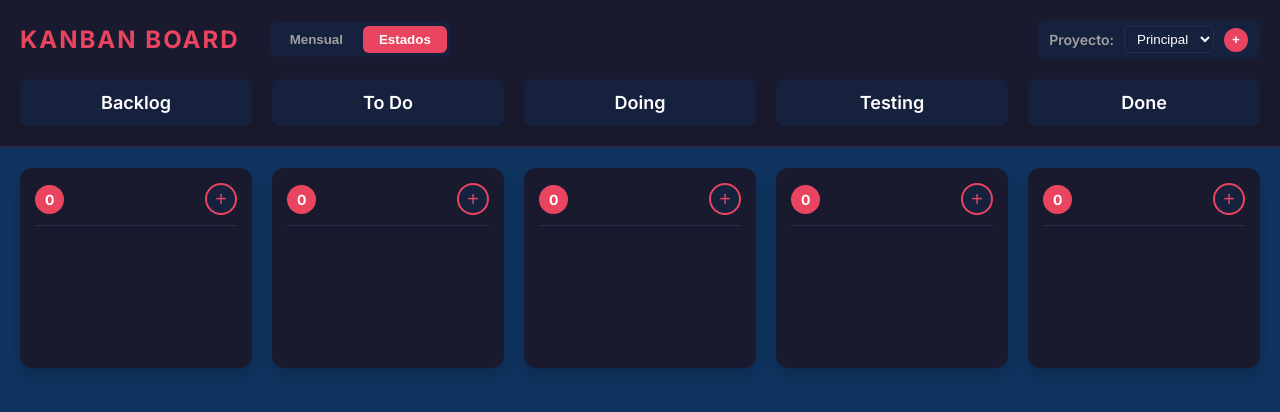
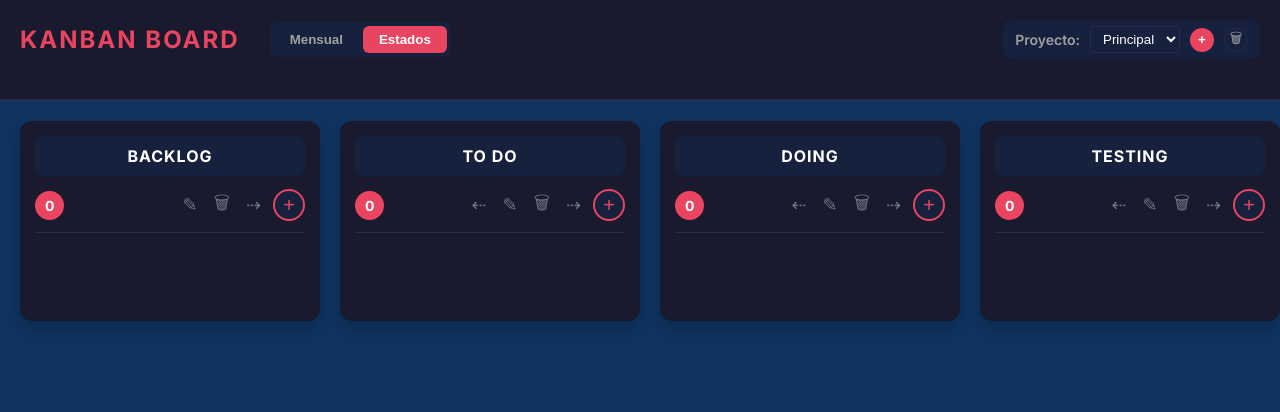
Before and after one commit to mmhgarcia/kanban, a React (Vite) app: page / in a window 1280 px wide. Both pictures are taken after a click on the button "Estados". Shown: the top 412 px of the page. Built offline with nearby package versions, Linux system fonts and the light colour scheme.

Commit message:
Complete Hybrid Kanban: Multi-project support, dynamic columns with reordering, confirmed deletions, and context-aware UI for Finance/Project modes

```diff
--- a/src/components/Board/Board.module.css
+++ b/src/components/Board/Board.module.css
@@ -7,8 +7,7 @@
 }
 
 .columnsContainer {
-  display: grid;
-  grid-template-columns: repeat(4, 1fr);
+  display: flex; /* Changed from grid to flex for better dynamic behavior */
   gap: 20px;
   padding: 20px;
   flex: 1;
@@ -16,6 +15,30 @@
   align-items: flex-start;
 }
 
+.columnsContainer > * {
+  min-width: 300px;
+  flex: 1;
+}
+
 .statusMode {
-  grid-template-columns: repeat(5, 1fr);
+  /* Dynamic behavior handled by flex */
 }
+
+.addColumnBtn {
+  background-color: rgba(233, 69, 96, 0.1);
+  color: #e94560;
+  border: 2px dashed #e94560;
+  border-radius: 12px;
+  padding: 20px;
+  font-size: 16px;
+  font-weight: 600;
+  cursor: pointer;
+  transition: all 0.2s;
+  height: fit-content;
+  min-width: 200px;
+}
+
+.addColumnBtn:hover {
+  background-color: rgba(233, 69, 96, 0.2);
+  transform: translateY(-2px);
+}
--- a/src/components/Board/Board.tsx
+++ b/src/components/Board/Board.tsx
@@ -25,7 +25,13 @@ export const Board: React.FC = () => {
     rolloverCards,
     setMode,
     addProject,
-    switchProject
+    switchProject,
+    renameProject,
+    removeProject,
+    addColumn,
+    removeColumn,
+    renameColumn,
+    reorderColumn
   } = useBoard();
 
   const [viewDate, setViewDate] = useState(() => {
@@ -123,6 +129,7 @@ export const Board: React.FC = () => {
         activeProjectId={activeProjectId}
         onProjectChange={switchProject}
         onAddProject={addProject}
+        onRemoveProject={removeProject}
       />
 
       <main className={`${styles.columnsContainer} ${mode === 'status' ? styles.statusMode : ''}`}>
@@ -133,7 +140,11 @@ export const Board: React.FC = () => {
             mode={mode}
             onAddCard={() => handleOpenEditor(col.id)}
             onEditCard={(card) => handleOpenEditor(col.id, card)}
-            onDeleteCard={(cardId) => removeCard(col.id, cardId)}
+            onDeleteCard={(cardId) => {
+              if (confirm('¿Estás seguro de que deseas eliminar esta tarjeta?')) {
+                removeCard(col.id, cardId);
+              }
+            }}
             onToggleCardStatus={(cardId) => toggleCardStatus(col.id, cardId)}
             onDuplicateCard={(cardId) => duplicateCard(col.id, cardId)}
             onMoveLeft={(cardId) => {
@@ -160,11 +171,29 @@ export const Board: React.FC = () => {
             onDragStart={(cardId) => handleDragStart(cardId, col.id)}
             onDrop={(destIndex) => handleDrop(col.id, destIndex)}
             onRollover={() => {
-              const nextColDate = new Date(col.year, col.month + 1, 1);
-              rolloverCards(col.id, getColumnId(nextColDate));
+              if (col.year !== undefined && col.month !== undefined) {
+                const nextColDate = new Date(col.year, col.month + 1, 1);
+                rolloverCards(col.id, getColumnId(nextColDate));
+              }
             }}
+            onRename={mode === 'status' ? (newName) => renameColumn(col.id, newName) : undefined}
+            onDelete={mode === 'status' ? () => removeColumn(col.id) : undefined}
+            onMoveLeftCol={mode === 'status' && index > 0 ? () => reorderColumn(index, index - 1) : undefined}
+            onMoveRightCol={mode === 'status' && index < visibleColumns.length - 1 ? () => reorderColumn(index, index + 1) : undefined}
           />
         ))}
+
+        {mode === 'status' && (
+          <button
+            className={styles.addColumnBtn}
+            onClick={() => {
+              const name = prompt('Nombre de la nueva columna:');
+              if (name && name.trim()) addColumn(name.trim());
+            }}
+          >
+            + Añadir Columna
+          </button>
+        )}
       </main>
 
       {editorState.isOpen && (
--- a/src/components/Column/Column.module.css
+++ b/src/components/Column/Column.module.css
@@ -7,6 +7,19 @@
   min-height: 200px;
   box-shadow: 0 8px 16px rgba(0, 0, 0, 0.2);
   transition: background-color 0.2s ease, box-shadow 0.2s ease;
+}
+
+.columnTitle {
+  font-size: 16px;
+  font-weight: 700;
+  text-align: center;
+  padding: 8px;
+  margin-bottom: 12px;
+  background-color: #16213e;
+  border-radius: 8px;
+  color: #fff;
+  text-transform: uppercase;
+  letter-spacing: 1px;
 }
 
 .dragOver {
@@ -36,6 +49,32 @@
   display: flex;
   align-items: center;
   gap: 8px;
+}
+
+.headerActions {
+  display: flex;
+  align-items: center;
+  gap: 8px; /* Slightly more gap */
+}
+
+.headerBtn {
+  background: none;
+  border: none;
+  color: #6c757d; /* Softer color */
+  cursor: pointer;
+  font-size: 18px; /* Slightly larger icons */
+  padding: 2px 4px;
+  border-radius: 4px;
+  transition: all 0.2s;
+  display: flex;
+  align-items: center;
+  justify-content: center;
+}
+
+.headerBtn:hover {
+  color: #fff;
+  background-color: rgba(233, 69, 96, 0.2);
+  transform: translateY(-1px);
 }
 
 .montoTotal {
--- a/src/components/Column/Column.tsx
+++ b/src/components/Column/Column.tsx
@@ -4,6 +4,7 @@ import type { Column as ColumnModel } from '../../models/Column';
 import type { Card as CardModel } from '../../models/Card';
 import type { BoardMode } from '../../models/Board';
 import { Card } from '../Card/Card';
+import { formatColumnTitle } from '../../utils/dates';
 
 interface ColumnProps {
   column: ColumnModel;
@@ -19,6 +20,10 @@ interface ColumnProps {
   onDragStart: (cardId: string) => void;
   onDrop: (destIndex: number) => void;
   onRollover: () => void;
+  onRename?: (newName: string) => void;
+  onDelete?: () => void;
+  onMoveLeftCol?: () => void;
+  onMoveRightCol?: () => void;
 }
 
 export const Column: React.FC<ColumnProps> = ({
@@ -35,6 +40,10 @@ export const Column: React.FC<ColumnProps> = ({
   onDragStart,
   onDrop,
   onRollover,
+  onRename,
+  onDelete,
+  onMoveLeftCol,
+  onMoveRightCol,
 }) => {
   const [isDragOver, setIsDragOver] = useState(false);
 
@@ -67,6 +76,25 @@ export const Column: React.FC<ColumnProps> = ({
     onDrop(index !== undefined ? index : column.cards.length);
   };
 
+  const handleRename = () => {
+    if (!onRename) return;
+    const newName = prompt('Nuevo nombre para la columna:', column.title);
+    if (newName && newName.trim()) {
+      onRename(newName.trim());
+    }
+  };
+
+  const handleDelete = () => {
+    if (!onDelete) return;
+    const message = column.cards.length > 0
+      ? 'Esta columna tiene tarjetas. ¿Estás seguro de que quieres eliminarla con todo su contenido?'
+      : '¿Estás seguro de que quieres eliminar esta columna?';
+
+    if (confirm(message)) {
+      onDelete();
+    }
+  };
+
   return (
     <div
       className={`${styles.column} ${isDragOver ? styles.dragOver : ''}`}
@@ -74,12 +102,18 @@ export const Column: React.FC<ColumnProps> = ({
       onDragLeave={handleDragLeave}
       onDrop={(e) => handleDropEvent(e)}
     >
+      <div className={styles.columnTitle}>
+        {mode === 'monthly'
+          ? formatColumnTitle(column.month!, column.year!)
+          : column.title}
+      </div>
+
       <div className={styles.columnHeader}>
         <div className={styles.headerLeft}>
           <span className={styles.cardCount}>
             {column.cards.filter(c => c.status !== 'closed').length}
           </span>
-          {(() => {
+          {mode === 'monthly' && (() => {
             const total = column.cards
               .filter(c => c.status !== 'closed')
               .reduce((sum, c) => sum + (c.monto ?? 0), 0);
@@ -90,9 +124,16 @@ export const Column: React.FC<ColumnProps> = ({
             ) : null;
           })()}
         </div>
-        <button className={styles.addButton} onClick={onAddCard} title="Agregar nueva tarjeta">
-          +
-        </button>
+
+        <div className={styles.headerActions}>
+          {onMoveLeftCol && <button onClick={onMoveLeftCol} className={styles.headerBtn} title="Mover columna a la izquierda">⇠</button>}
+          {onRename && <button onClick={handleRename} className={styles.headerBtn} title="Renombrar columna">✎</button>}
+          {onDelete && <button onClick={handleDelete} className={styles.headerBtn} title="Eliminar columna">🗑</button>}
+          {onMoveRightCol && <button onClick={onMoveRightCol} className={styles.headerBtn} title="Mover columna a la derecha">⇢</button>}
+          <button className={styles.addButton} onClick={onAddCard} title="Agregar nueva tarjeta">
+            +
+          </button>
+        </div>
       </div>
 
       {isPast && hasOpenCards && (
--- a/src/components/Header/Header.module.css
+++ b/src/components/Header/Header.module.css
@@ -73,6 +73,27 @@
   background-color: #ff5d78;
 }
 
+.removeProjectBtn {
+  background-color: transparent;
+  color: #a0a0a0;
+  border: 1px solid #2a2a4a;
+  border-radius: 50%;
+  width: 24px;
+  height: 24px;
+  display: flex;
+  align-items: center;
+  justify-content: center;
+  cursor: pointer;
+  font-size: 14px;
+  transition: all 0.2s;
+}
+
+.removeProjectBtn:hover {
+  color: #e94560;
+  border-color: #e94560;
+  background-color: rgba(233, 69, 96, 0.1);
+}
+
 .modeSwitcher {
   display: flex;
   background-color: #16213e;
@@ -131,13 +152,17 @@
 }
 
 .monthsContainer {
-  display: grid;
-  grid-template-columns: repeat(4, 1fr);
+  display: flex;
   gap: 20px;
 }
 
+.monthsContainer > * {
+  min-width: 300px;
+  flex: 1;
+}
+
 .monthsContainer.statusMode {
-  grid-template-columns: repeat(5, 1fr);
+  /* Dynamic behavior handled by flex */
 }
 
 .monthLabel {
--- a/src/components/Header/Header.tsx
+++ b/src/components/Header/Header.tsx
@@ -14,6 +14,7 @@ interface HeaderProps {
   activeProjectId: string;
   onProjectChange: (id: string) => void;
   onAddProject: (name: string) => void;
+  onRemoveProject: (id: string) => void;
 }
 
 export const Header: React.FC<HeaderProps> = ({
@@ -25,12 +26,27 @@ export const Header: React.FC<HeaderProps> = ({
   projects,
   activeProjectId,
   onProjectChange,
-  onAddProject
+  onAddProject,
+  onRemoveProject
 }) => {
   const handleAddProject = () => {
     const name = prompt('Nombre del nuevo proyecto:');
     if (name && name.trim()) {
       onAddProject(name.trim());
+    }
+  };
+
+  const handleRemoveProject = () => {
+    const project = projects.find(p => p.id === activeProjectId);
+    if (!project) return;
+
+    if (projects.length <= 1) {
+      alert('No puedes eliminar el único proyecto existente.');
+      return;
+    }
+
+    if (confirm(`¿Estás seguro de que deseas eliminar el proyecto "${project.name}" y todas sus columnas?`)) {
+      onRemoveProject(activeProjectId);
     }
   };
 
@@ -70,6 +86,7 @@ export const Header: React.FC<HeaderProps> = ({
                 ))}
               </select>
               <button onClick={handleAddProject} className={styles.addProjectBtn} title="Nuevo Proyecto">+</button>
+              <button onClick={handleRemoveProject} className={styles.removeProjectBtn} title="Eliminar Proyecto">🗑</button>
             </div>
           )}
         </div>
@@ -82,15 +99,6 @@ export const Header: React.FC<HeaderProps> = ({
           </div>
         )}
       </div>
-      <div className={`${styles.monthsContainer} ${mode === 'status' ? styles.statusMode : ''}`}>
-        {columns.map((col) => (
-          <div key={col.id} className={styles.monthLabel}>
-            {mode === 'monthly'
-              ? formatColumnTitle(col.month!, col.year!)
-              : col.title}
-          </div>
-        ))}
-      </div>
     </header>
   );
 };
--- a/src/hooks/useBoard.ts
+++ b/src/hooks/useBoard.ts
@@ -325,6 +325,37 @@ export function useBoard() {
     });
   }, []);
 
+  const addColumn = useCallback((title: string) => {
+    if (board.mode !== 'status') return;
+    const newColumn: Column = {
+      id: generateId(),
+      title,
+      cards: []
+    };
+    updateColumnsInState([...columns, newColumn]);
+  }, [board.mode, columns, updateColumnsInState]);
+
+  const removeColumn = useCallback((columnId: string) => {
+    if (board.mode !== 'status') return;
+    const newColumns = columns.filter(col => col.id !== columnId);
+    updateColumnsInState(newColumns);
+  }, [board.mode, columns, updateColumnsInState]);
+
+  const renameColumn = useCallback((columnId: string, newTitle: string) => {
+    const newColumns = columns.map(col =>
+      col.id === columnId ? { ...col, title: newTitle } : col
+    );
+    updateColumnsInState(newColumns);
+  }, [columns, updateColumnsInState]);
+
+  const reorderColumn = useCallback((startIndex: number, endIndex: number) => {
+    if (board.mode !== 'status') return;
+    const newColumns = Array.from(columns);
+    const [removed] = newColumns.splice(startIndex, 1);
+    newColumns.splice(endIndex, 0, removed);
+    updateColumnsInState(newColumns);
+  }, [board.mode, columns, updateColumnsInState]);
+
   return {
     mode: board.mode,
     columns,
@@ -344,6 +375,10 @@ export function useBoard() {
     addProject,
     switchProject,
     renameProject,
-    removeProject
+    removeProject,
+    addColumn,
+    removeColumn,
+    renameColumn,
+    reorderColumn
   };
 }
```
